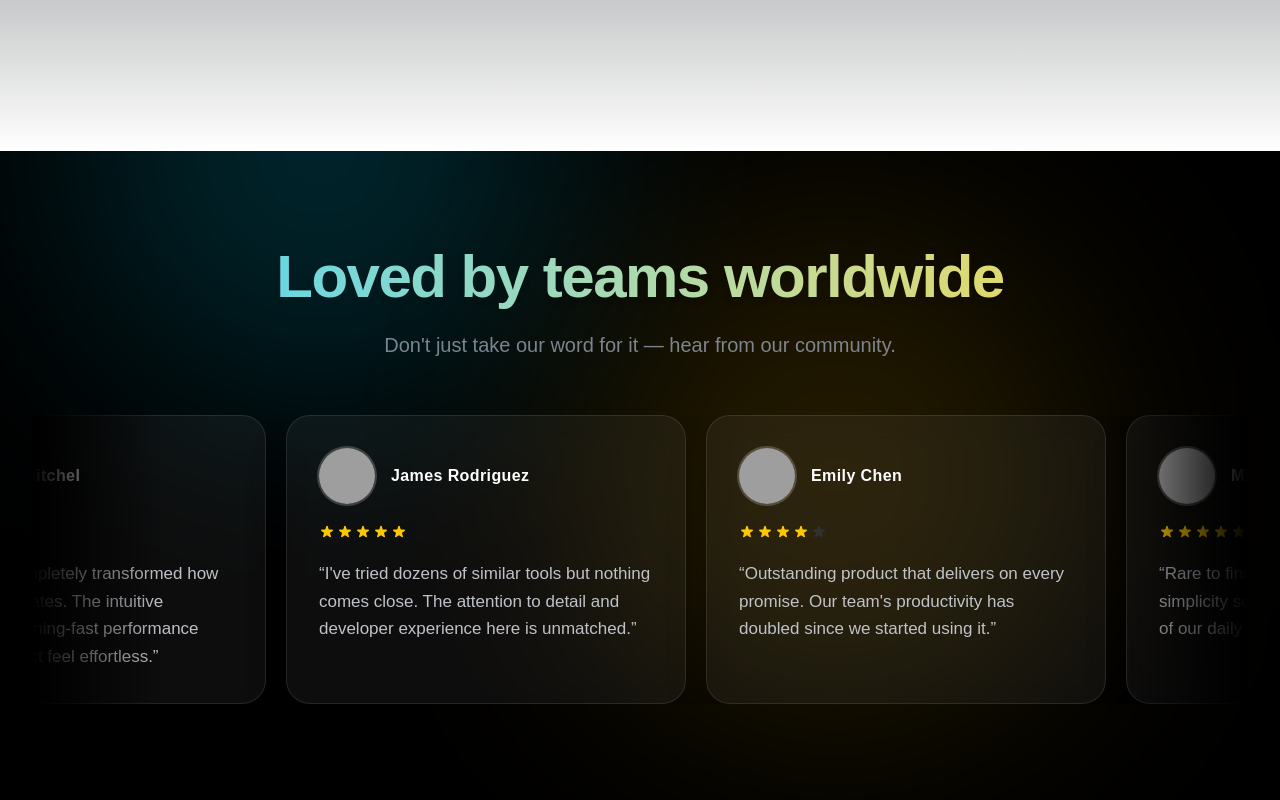
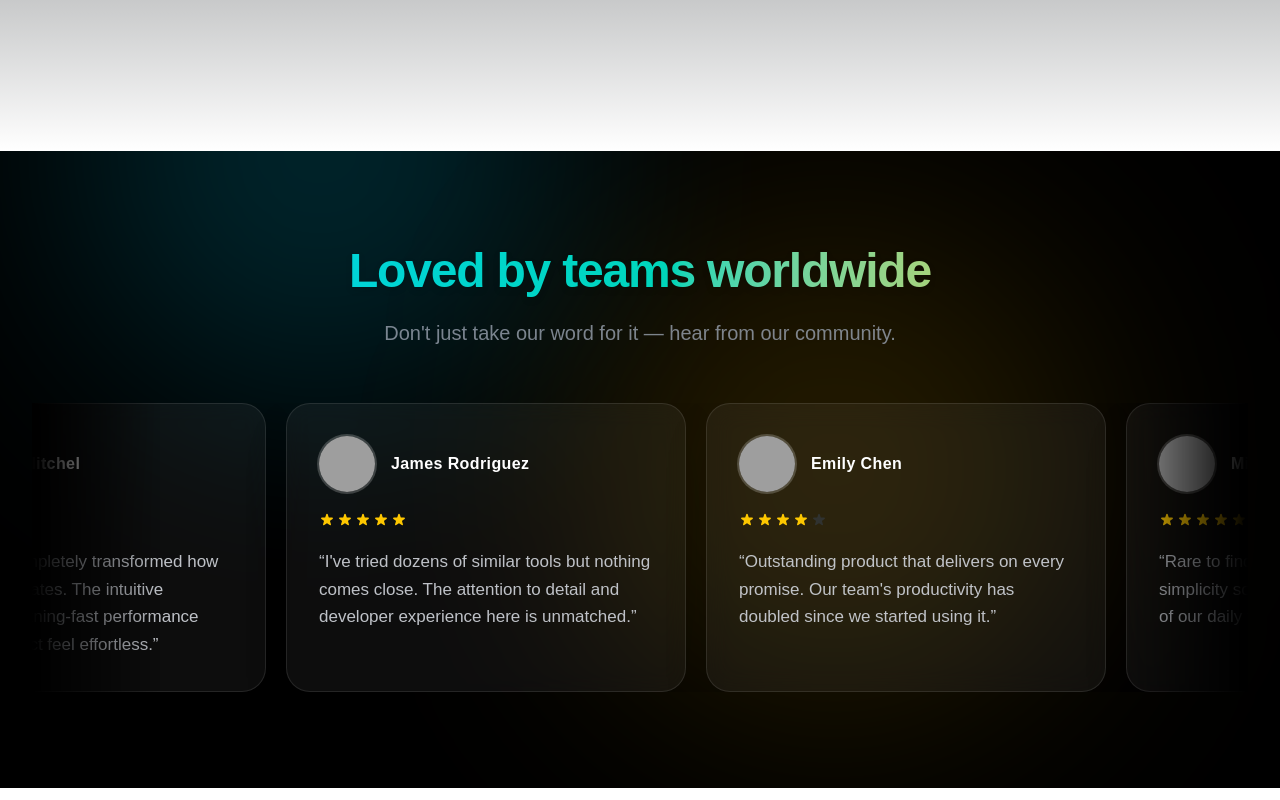
Before and after one commit to flashcode635/internship-work, a Next.js app: page / in a window 1280 px wide. Shown: the part 1449-2249 px from the top of the page. Built offline with nearby package versions, Linux system fonts and the light colour scheme; grey boxes are pictures that could not be loaded.

Commit message:
Fix testimonials heading gradient to preferred cyan-teal-yellow

```diff
--- a/components/testimonials.tsx
+++ b/components/testimonials.tsx
@@ -132,7 +132,7 @@ export default function TestimonialsCarousel() {
       <div className="relative mx-auto max-w-7xl px-4 md:px-8">
         <div className="mb-14 text-center w-full relative z-10">
 
-          <h2 className="md:text-6xl text-4xl font-extrabold tracking-tight pb-2 bg-linear-to-r from-[#00d2ff] to-[#ffd700] bg-clip-text text-transparent drop-shadow-md">
+          <h2 className="md:text-5xl text-3xl font-extrabold tracking-tight pb-2 bg-linear-to-r from-cyan-400 via-teal-400 to-yellow-400 bg-clip-text text-transparent drop-shadow-md">
               Loved by teams worldwide
           </h2>
 
```
